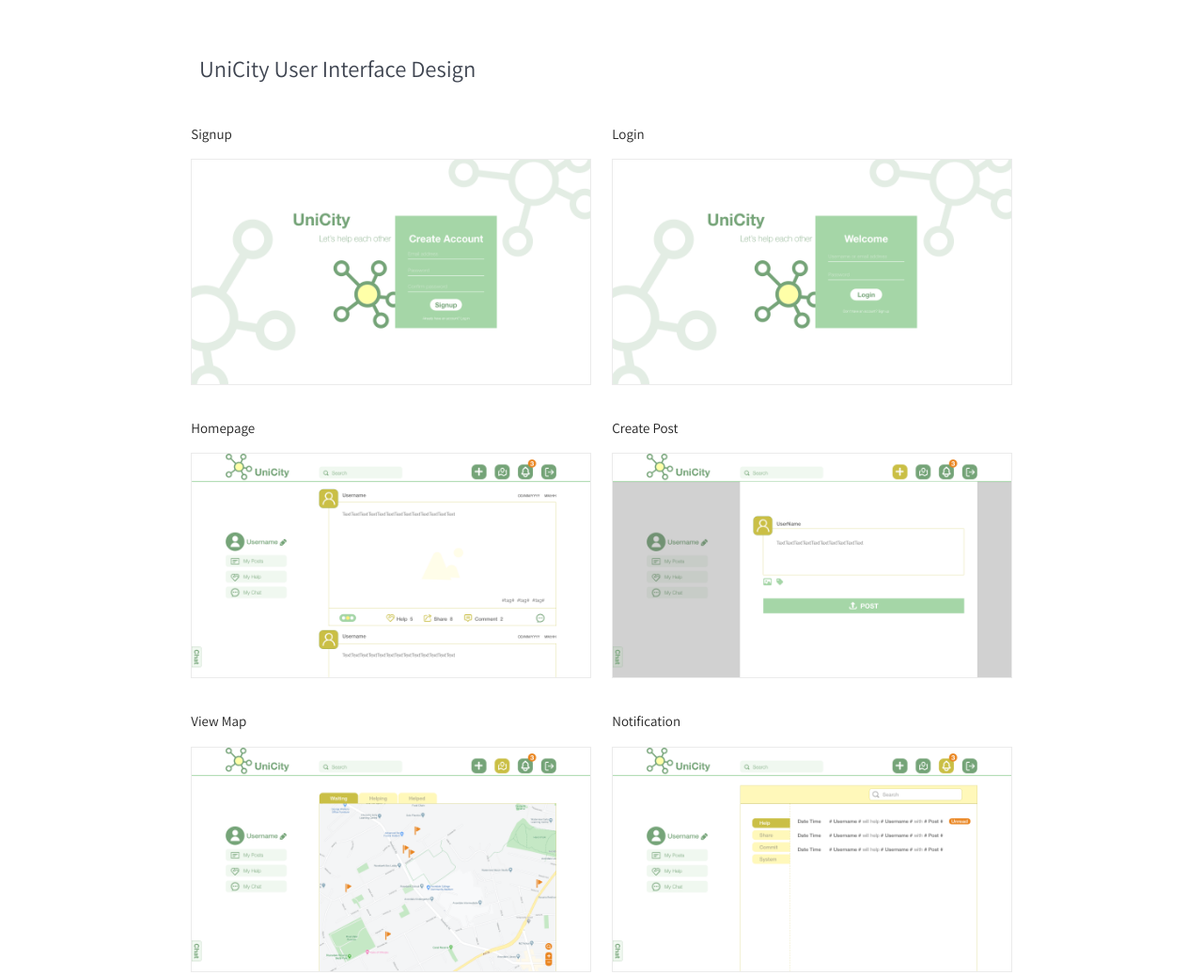
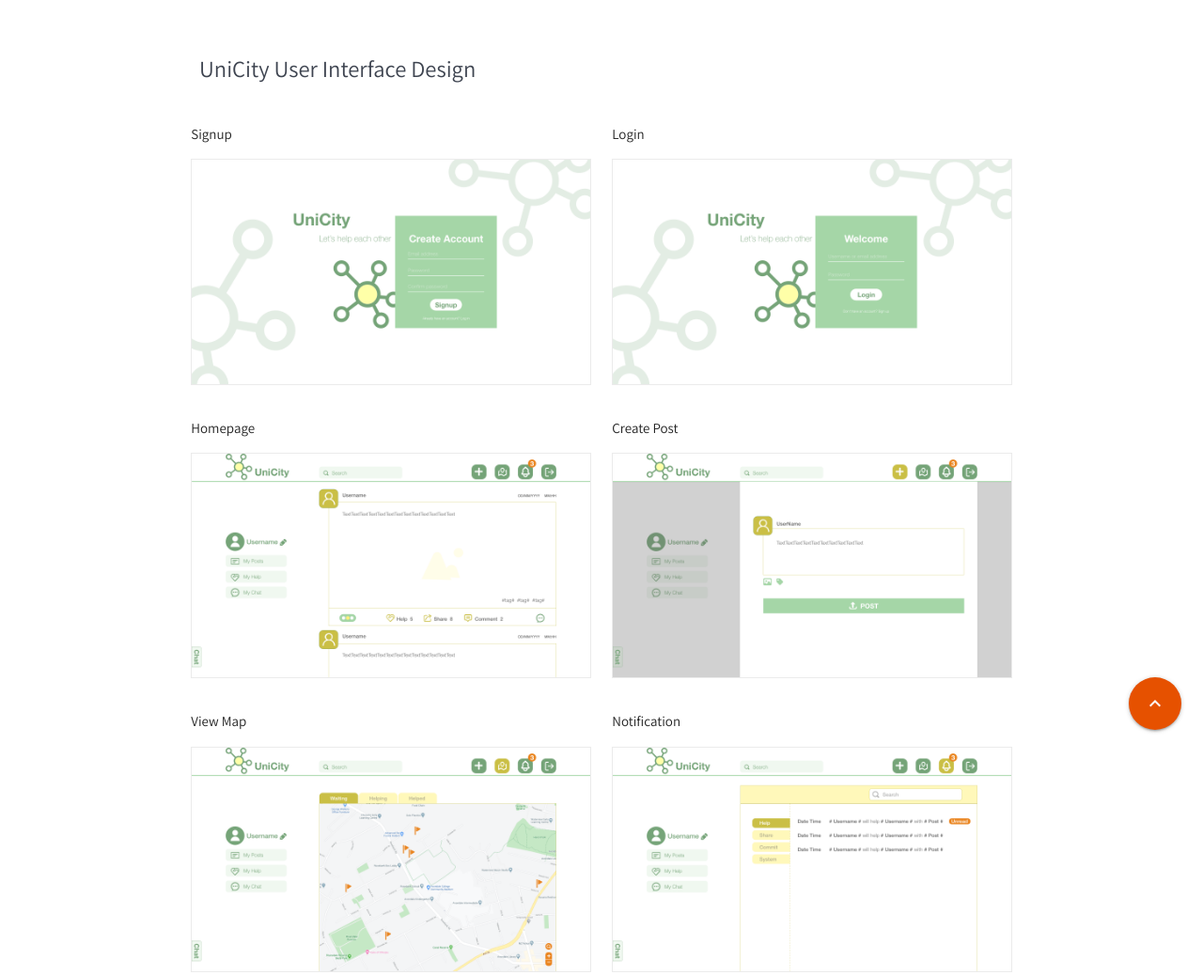
Before and after one commit to wandanli/UniCity-Web-Application-UI, a plain HTML site: page index.html in a window 1280 px wide. Shown: the top 1038 px of the page at 94% size. Drawn offline with nearby package versions, Linux system fonts and the light colour scheme; a web font is replaced by a local one.

Commit message:
go to top button

```diff
--- a/index.html
+++ b/index.html
@@ -125,6 +125,11 @@
         </div>
 
     </div>
+    <div class="fixed-action-btn">
+        <a class="btn-floating btn-large orange darken-4" onclick="topFunction()">
+            <i class="large material-icons">keyboard_arrow_up</i>
+        </a>
+    </div>
 
 
 
@@ -136,6 +141,11 @@
             var elems = document.querySelectorAll('.materialboxed');
             var instances = M.Materialbox.init(elems);
         });
+
+        function topFunction() {
+            document.body.scrollTop = 0; // For Safari
+            document.documentElement.scrollTop = 0; // For Chrome, Firefox, IE and Opera
+        }
     </script>
 </body>
 
```
